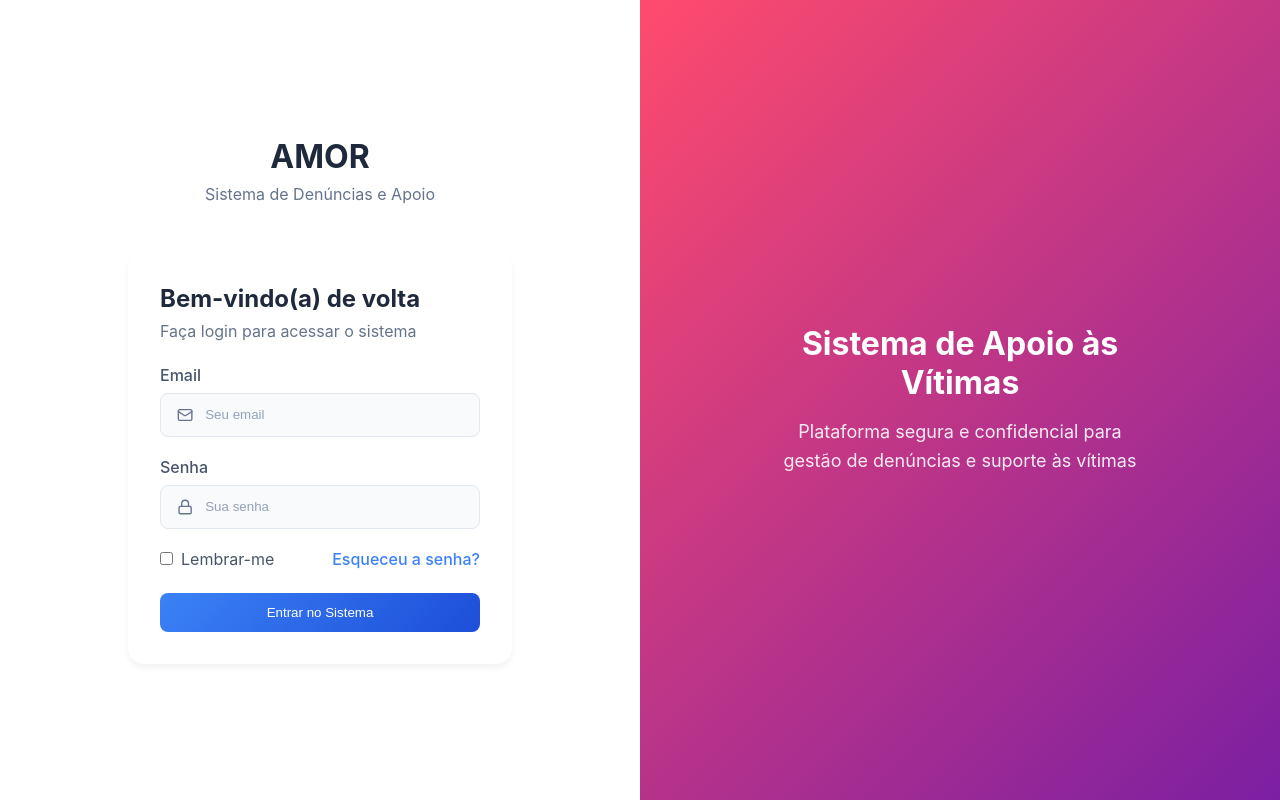
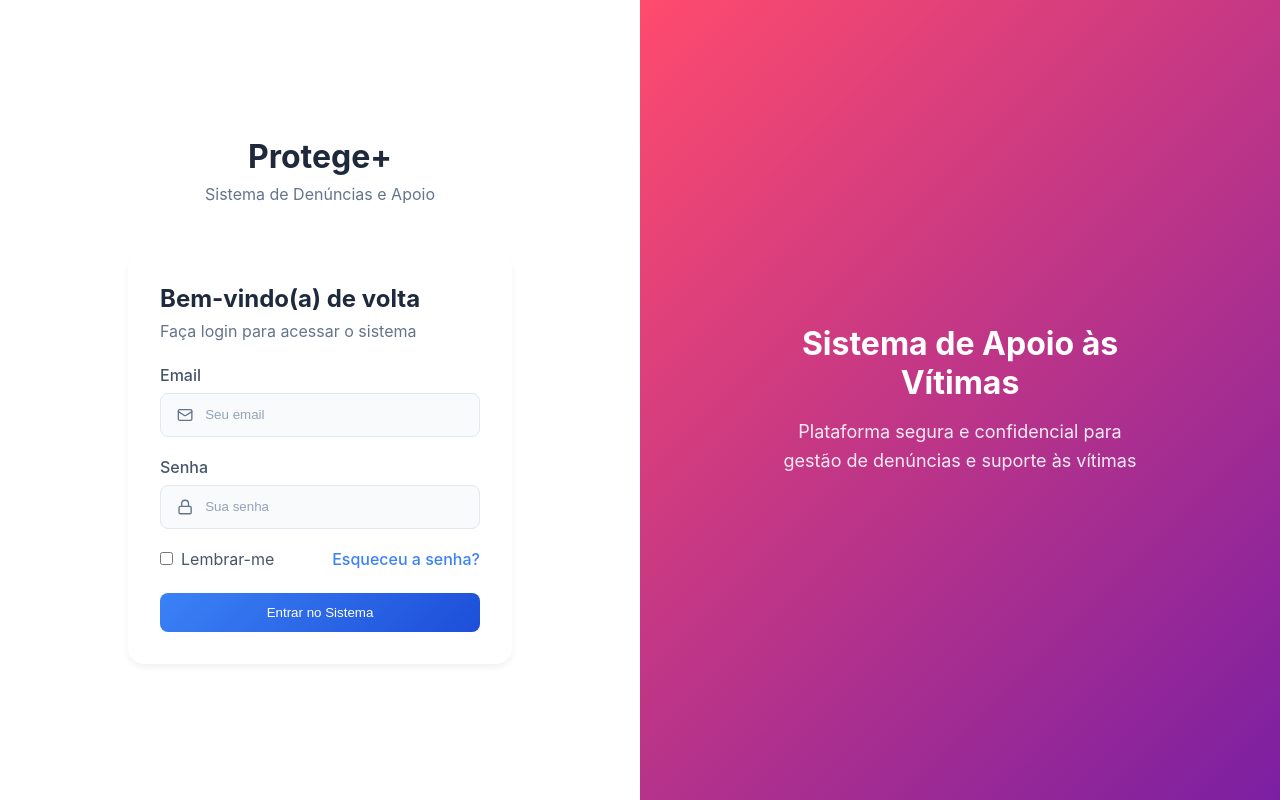
Before and after one commit to Kheyssper/sistema-denuncia, a React (Vite) app: page /login in a window 1280 px wide. Built offline with nearby package versions, Linux system fonts and the light colour scheme.

Commit message:
mudanças

```diff
--- a/index.html
+++ b/index.html
@@ -3,7 +3,7 @@
   <head>
     <meta charset="UTF-8" />
     <meta name="viewport" content="width=device-width, initial-scale=1.0" />
-    <title>AMOR - Sistema de Denúncias</title>
+    <title>Protege+ - Sistema de Denúncias</title>
   </head>
   <body>
     <div id="root"></div>
--- a/src/components/Sidebar.jsx
+++ b/src/components/Sidebar.jsx
@@ -13,7 +13,7 @@ const Sidebar = () => {
   return (
     <aside className="w-64 bg-white border-r h-screen fixed">
       <div className="p-4 border-b">
-        <h1 className="text-xl font-bold text-gray-800">+ AMOR</h1>
+        <h1 className="text-xl font-bold text-gray-800">+ Protege+</h1>
       </div>
       <nav className="p-4">
         {menuItems.map((item) => {
--- a/src/layouts/RootLayout.jsx
+++ b/src/layouts/RootLayout.jsx
@@ -24,7 +24,7 @@ const RootLayout = () => {
     <div className={styles.container}>
       <aside className={styles.sidebar}>
         <div className={styles.logo}>
-          <h1>AMOR</h1>
+          <h1>Protege+</h1>
         </div>
 
         <nav className={styles.nav}>
@@ -59,7 +59,7 @@ const RootLayout = () => {
 
       <main className={styles.main}>
         <header className={styles.header}>
-          <h2>Dashboard</h2>
+          <h2></h2>
           <div className={styles.headerActions}>
             <div className={styles.headerIcon}>
               <NotificationBadge />
--- a/src/pages/Login/index.jsx
+++ b/src/pages/Login/index.jsx
@@ -41,7 +41,7 @@ const Login = () => {
     <div className={styles.container}>
       <div className={styles.formContainer}>
         <div className={styles.logoSection}>
-          <h1>AMOR</h1>
+          <h1>Protege+</h1>
           <p>Sistema de Denúncias e Apoio</p>
         </div>
 
```
